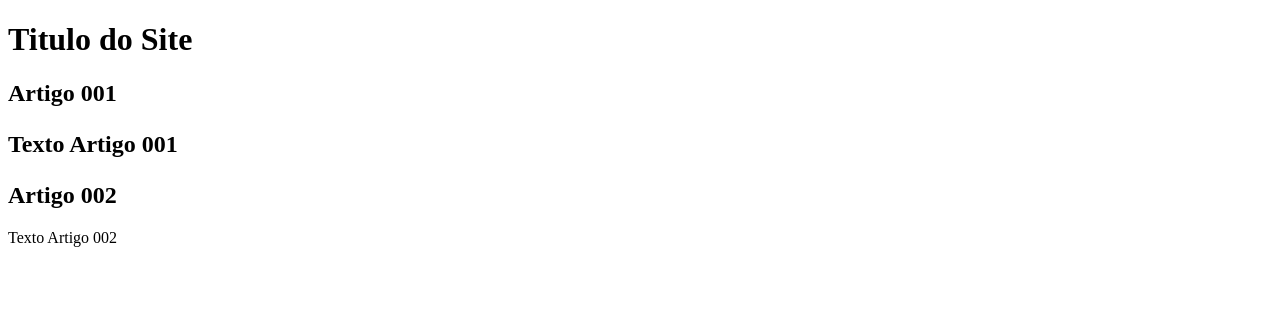
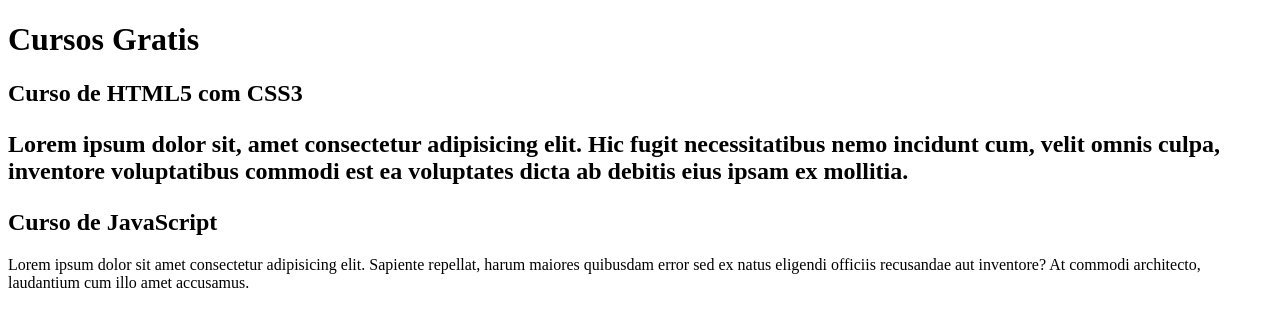
Before and after one commit to bsouzachaves/projeto-site, a plain HTML site: page index.html in a window 1280 px wide. Drawn offline with Linux system fonts and the light colour scheme.

Commit message:
comecei a escrever o conteudo

```diff
--- a/index.html
+++ b/index.html
@@ -8,16 +8,16 @@
 <body>
     <main>
         <header>
-            <h1>Titulo do Site</h1>
+            <h1>Cursos Gratis</h1>
         </header>
         <article>
-            <h2>Artigo 001
-            <p>Texto  Artigo 001</p>
+            <h2>Curso de HTML5 com CSS3
+            <p>Lorem ipsum dolor sit, amet consectetur adipisicing elit. Hic fugit necessitatibus nemo incidunt cum, velit omnis culpa, inventore voluptatibus commodi est ea voluptates dicta ab debitis eius ipsam ex mollitia.</p>
             </h2>
         </article>
         <article>
-            <h2>Artigo 002</h2>
-            <p>Texto Artigo 002</p>
+            <h2>Curso de JavaScript</h2>
+            <p>Lorem ipsum dolor sit amet consectetur adipisicing elit. Sapiente repellat, harum maiores quibusdam error sed ex natus eligendi officiis recusandae aut inventore? At commodi architecto, laudantium cum illo amet accusamus.</p>
         </article>
     </main>
 </body>
```
